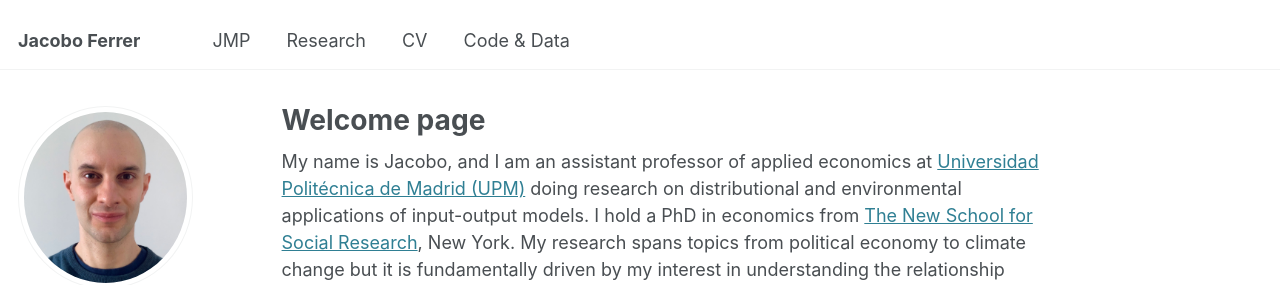
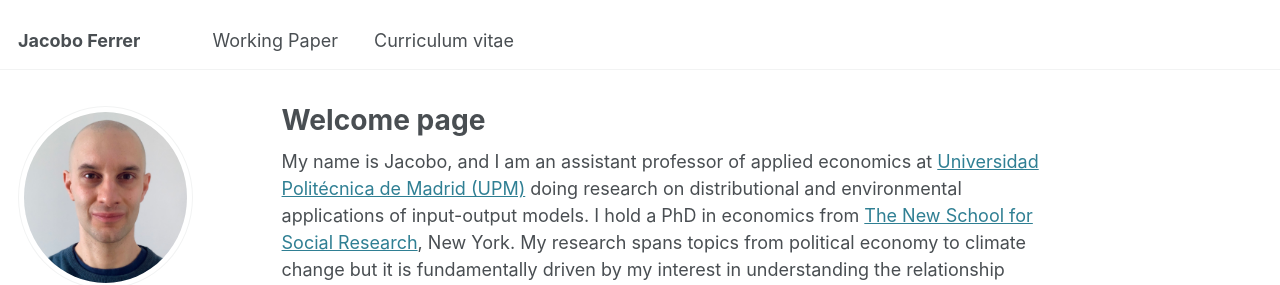
Before and after one commit to jacobo-ferrer/jacobo-ferrer.github.io, a Jekyll site: the page built from _pages/about.md, in a window 1280 px wide. Shown: the top 285 px of the page. Built offline with Jekyll 4.4.1, drawn with Linux system fonts in a browser that asks for light colours; some web fonts are replaced.

Commit message:
Update navigation titles and remove links

```diff
--- a/_data/navigation.yml
+++ b/_data/navigation.yml
@@ -5,17 +5,17 @@
 # prevent it from being included in the site.
 
 main:
-  - title: "JMP"
+  - title: "Working Paper"
     url: /jmp/
 
-  - title: "Research"
-    url: /publications/
-
-  - title: "CV"
+  - title: "Curriculum vitae"
     url: /cv/
 
-  - title: "Code & Data"
-    url: /code_data/
+  #- title: "Research"
+  #  url: /publications/
+
+  #- title: "Code & Data"
+  #  url: /code_data/
 
   #- title: "Talks"
   #  url: /talks/
```
